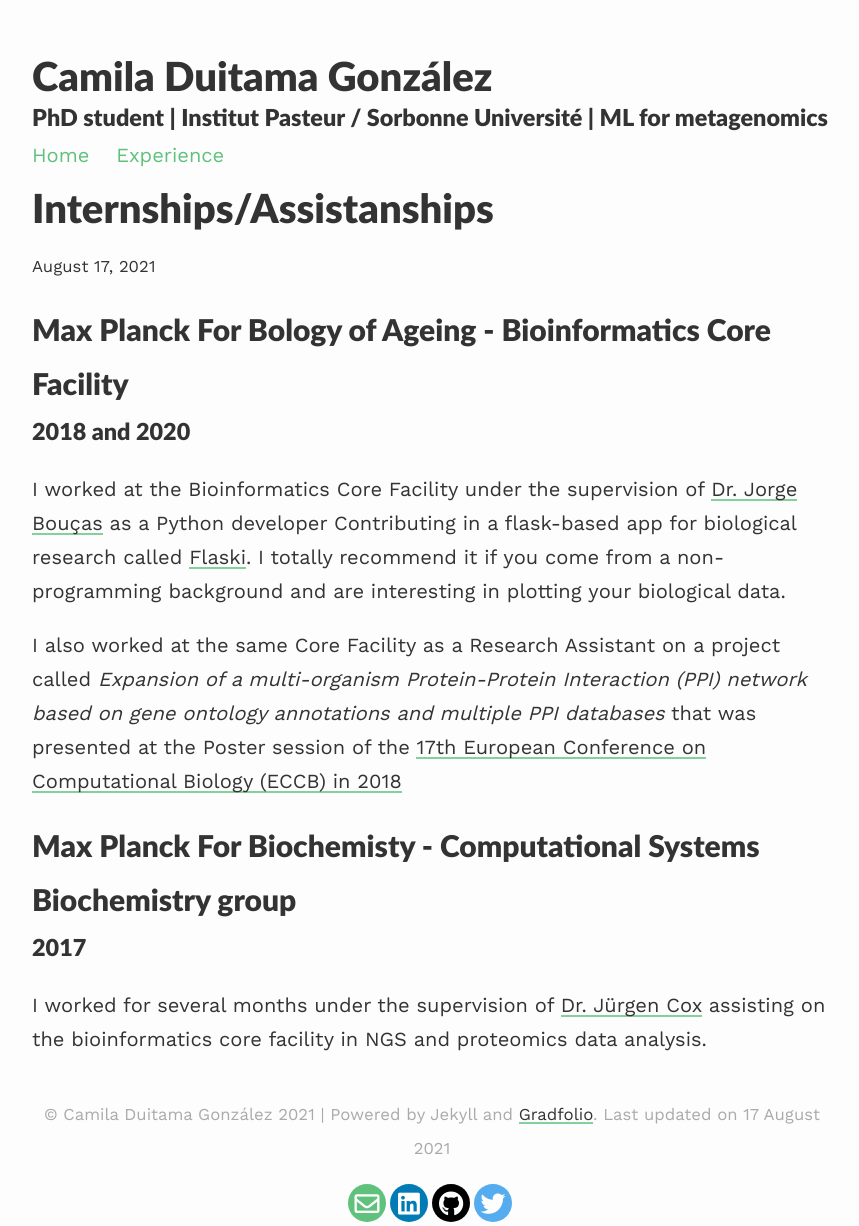
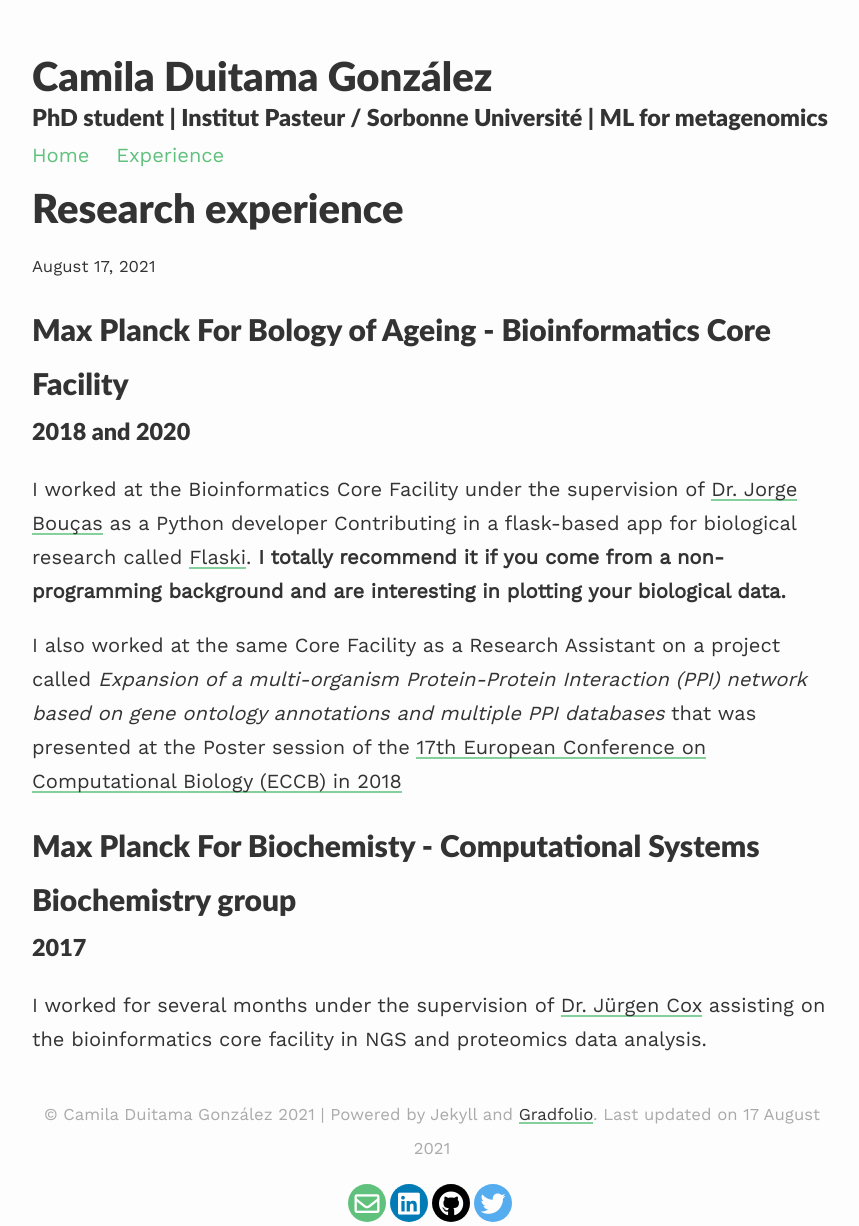
Before and after one commit to BioGeek/gradfolio, a Jekyll site: the page built from _projects/2_project.md, in a window 1280 px wide. Shown: the whole page, without its empty margins (208-1067 px from the left). Built offline with Jekyll 4.4.1, drawn with Linux system fonts in a browser that asks for light colours; nearby versions of some CDN libraries.

Commit message:
change name of Intership/Assistantship

```diff
--- a/_projects/2_project.md
+++ b/_projects/2_project.md
@@ -1,7 +1,7 @@
 ---
 layout: post
-title: Internships/Assistanships
-description: Experience in other research groups
+title: Research experience
+description: Internships and assistanships in research groups
 ---
 
 Max Planck For Bology of Ageing - Bioinformatics Core Facility
@@ -11,7 +11,7 @@ Max Planck For Bology of Ageing - Bioinformatics Core Facility
 
 I worked at the Bioinformatics Core Facility under the supervision of [Dr. Jorge Bouças](https://www.age.mpg.de/science/core-facilities/bioinformatics/service-leader)
 as a Python developer Contributing in a flask-based app for biological research called [Flaski](https://flaski.age.mpg.de).
-I totally recommend it if you come from a non-programming background and are interesting in plotting your biological data.
+**I totally recommend it if you come from a non-programming background and are interesting in plotting your biological data.**
 
 I also worked at the same Core Facility as a Research Assistant on a project
 called *Expansion of a multi-organism Protein-Protein Interaction (PPI) network based on gene ontology annotations
```
